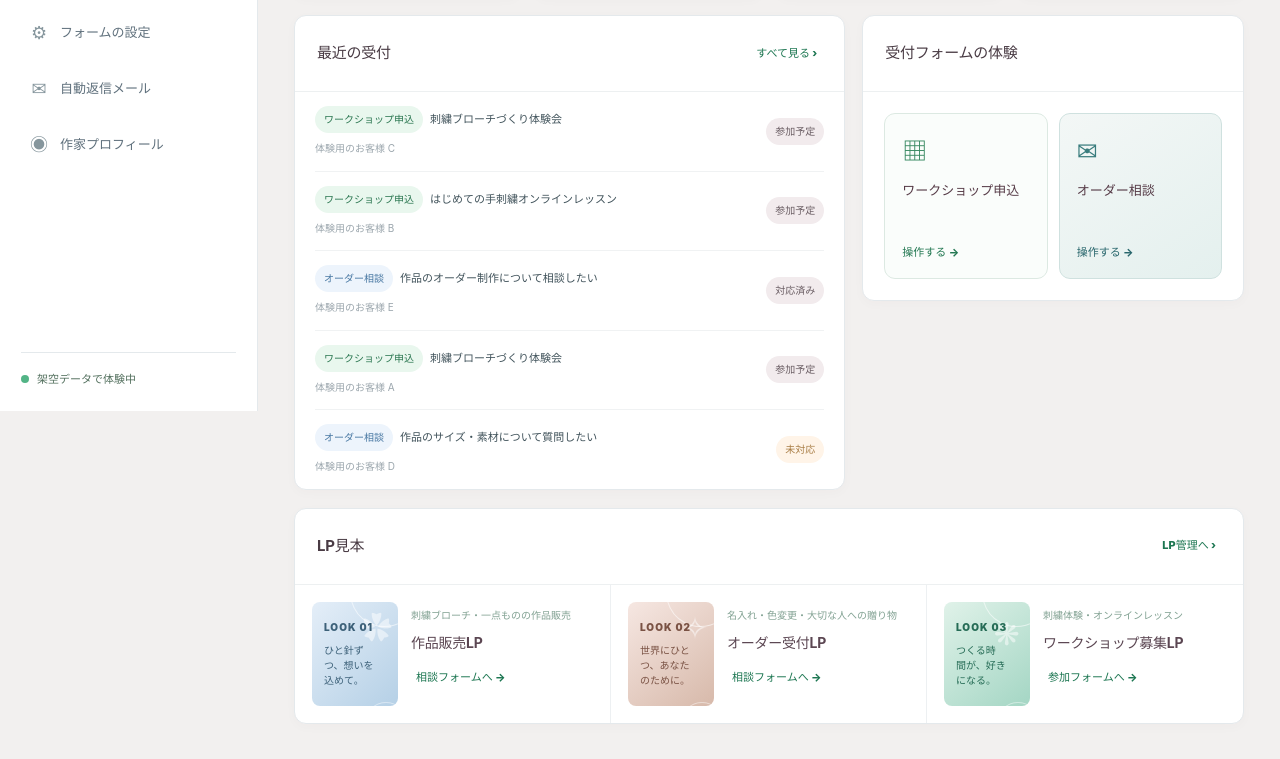
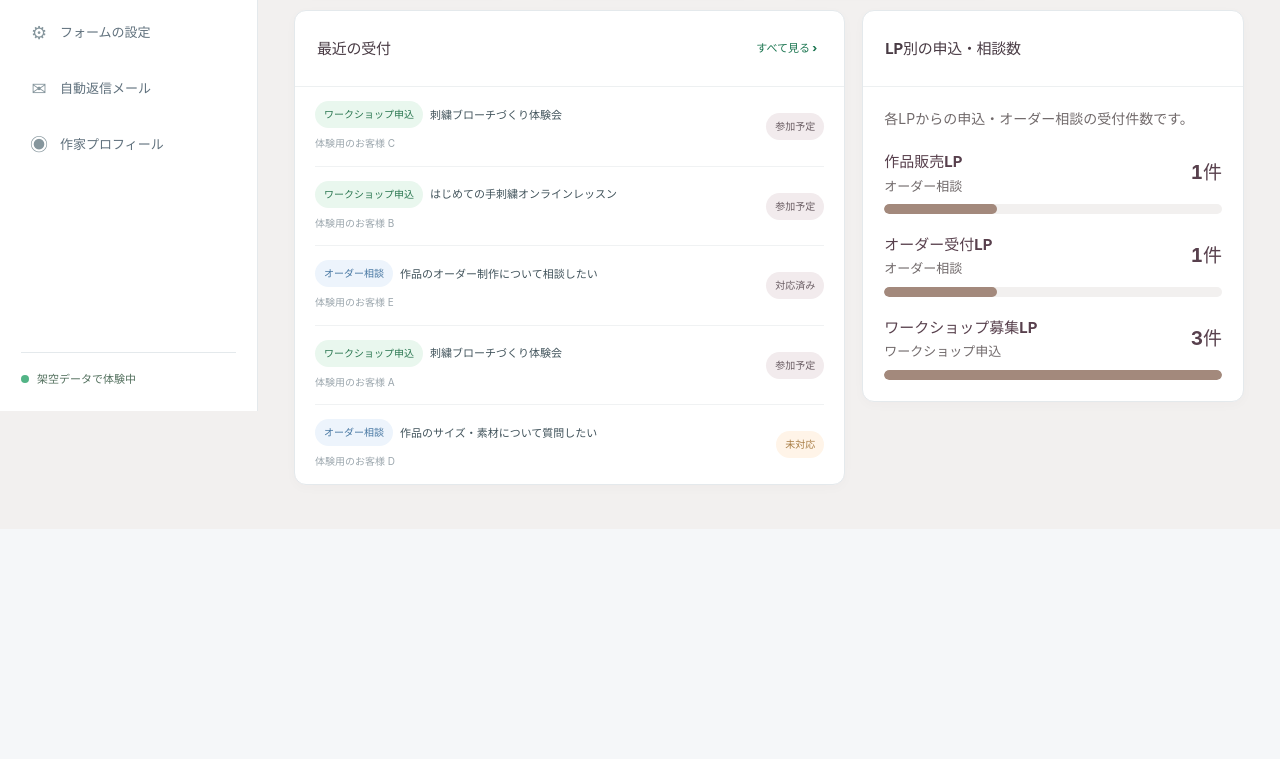
Before and after one commit to shun-apps/solo_lp_service, a website with bundled scripts: page index.html in a window 1280 px wide. Shown: the part 389-1148 px from the top of the page. After the commit the page ends 918 px from the top, so only its background shows below. Built offline with nearby package versions, Linux system fonts and the light colour scheme.

Commit message:
feat: ダッシュボードにLP別の申込・相談数を追加 (#10)
* feat: dashboard shows live per-LP reception counts

* feat: dashboard shows live per-LP reception counts

* feat: dashboard shows live per-LP reception counts

* feat: dashboard shows live per-LP reception counts

* feat: dashboard shows live per-LP reception counts

* feat: dashboard shows live per-LP reception counts

* feat: dashboard shows live per-LP reception counts

* test: correct aggregate after both new receptionist events

```diff
--- a/index.html
+++ b/index.html
@@ -33,19 +33,17 @@
     <main id="main" class="main">
 
       <section class="page" id="page-dashboard" data-page="dashboard" aria-labelledby="title-dashboard">
-        <div class="page-head"><div><span class="eyebrow">ATELIER OVERVIEW</span><h1 id="title-dashboard">ダッシュボード</h1></div><div class="page-ctas"><button class="btn btn-outline" type="button" data-try="contact">オーダー相談を試す</button><button class="btn btn-primary" type="button" data-try="event">ワークショップ申込を試す</button></div></div>
-                <div class="guide-band guide-band--dashboard" role="note">LPからどのくらい予約が入ったかが表示されます。</div>
-        <div class="metrics">
-          <article class="metric"><span>LP見本</span><strong id="stat-lp">3<small>本</small></strong></article>
+        <div class="page-head"><div><span class="eyebrow">ATELIER OVERVIEW</span><h1 id="title-dashboard">ダッシュボード</h1></div></div>
+        <div class="guide-band guide-band--dashboard" role="note">LPからどのくらい予約が入ったかが表示されます。</div>
+        <div class="metrics dashboard-metrics">
           <article class="metric"><span>開催予定のレッスン</span><strong id="stat-events">—</strong></article>
           <article class="metric"><span>参加申込数</span><strong id="stat-register">—</strong></article>
           <article class="metric"><span>未対応のご相談</span><strong id="stat-inquiry">—</strong></article>
         </div>
-        <div class="split">
-          <section class="panel"><div class="panel-head"><div><h2>最近の受付</h2></div><button class="text-action" data-page-go="leads">すべて見る ›</button></div><div id="recent-leads" class="recent-list"></div></section>
-          <section class="panel"><div class="panel-head"><div><h2>受付フォームの体験</h2></div></div><div class="panel-body"><div class="choice-cards"><button type="button" class="choice-card" data-try="event"><span class="choice-symbol">▦</span><b>ワークショップ申込</b><em>操作する →</em></button><button type="button" class="choice-card" data-try="contact"><span class="choice-symbol">✉</span><b>オーダー相談</b><em>操作する →</em></button></div></div></section>
+        <div class="split dashboard-panels">
+          <section class="panel"><div class="panel-head"><h2>最近の受付</h2><button class="text-action" data-page-go="leads">すべて見る ›</button></div><div id="recent-leads" class="recent-list"></div></section>
+          <section class="panel"><div class="panel-head"><h2>LP別の申込・相談数</h2></div><div class="panel-body"><p class="lp-performance-note">各LPからの申込・オーダー相談の受付件数です。</p><div id="lp-breakdown" class="lp-performance-list" aria-live="polite"></div></div></section>
         </div>
-        <section class="panel margin-top"><div class="panel-head"><div><h2>LP見本</h2></div><button class="text-action" data-page-go="lp">LP管理へ ›</button></div><div class="lp-tiles" id="dashboard-lps"></div></section>
       </section>
       <section class="page" id="page-lp" data-page="lp" hidden aria-labelledby="title-lp">
         <div class="page-head"><div><span class="eyebrow">WORKS & STORIES</span><h1 id="title-lp">LP管理</h1></div></div>
--- a/src/app.mjs
+++ b/src/app.mjs
@@ -1,6 +1,6 @@
 import {
  LP_SAMPLES, INQUIRY_TOPICS, initialState, prettyDate, addDaysISO, eventParticipants,
- stats, registerEvent, submitInquiry, setInquiryHandled, cancelRegistration, saveEvent,
+ stats, lpReceptionStats, registerEvent, submitInquiry, setInquiryHandled, cancelRegistration, saveEvent,
  setEventOpen, selectMode
 } from "./state.mjs";
 
@@ -53,7 +53,6 @@ function openEventEditor(ev){
 function renderDashboard(){
  const x=stats(s);
  $("sidebar-name").textContent=s.businessName;
- $("stat-lp").textContent=x.lps+"本";
  $("stat-events").textContent=x.events+"件";
  $("stat-register").textContent=x.registrations+"件";
  $("stat-inquiry").textContent=x.inquiries+"件";
@@ -70,6 +69,24 @@ function renderDashboard(){
   el.append(first,chip(row.status,row.status==="未対応"?"amber":"neutral"));
   box.append(el);
  }
+ const lpRows=lpReceptionStats(s);
+ const max=Math.max(1,...lpRows.map(row=>row.total));
+ const breakdown=$("lp-breakdown");
+ breakdown.replaceChildren();
+ for(const lp of lpRows){
+  const entry=create("div",null,"lp-performance-row");
+  entry.dataset.lpId=lp.id;
+  const heading=create("div",null,"lp-performance-heading");
+  const name=create("div",null,"lp-performance-name");
+  name.append(create("strong",lp.title),create("small",lp.mode==="event"?"ワークショップ申込":"オーダー相談"));
+  heading.append(name,create("strong",lp.total+"件","lp-performance-count"));
+  const track=create("div",null,"lp-performance-track");
+  const fill=create("span",null,"lp-performance-fill");
+  fill.style.width=(lp.total/max*100)+"%";
+  track.append(fill);
+  entry.append(heading,track);
+  breakdown.append(entry);
+ }
 }
 function lpCard(lp,small=false){
  const card=create("article",null,small?"lp-tile":"lp-card");
@@ -85,7 +102,6 @@ function lpCard(lp,small=false){
  return card;
 }
 function renderLps(){
- $("dashboard-lps").replaceChildren(...LP_SAMPLES.map(lp=>lpCard(lp,true)));
  $("lp-cards").replaceChildren(...LP_SAMPLES.map(lp=>lpCard(lp,false)));
 }
 function renderEvents(){
--- a/src/state.mjs
+++ b/src/state.mjs
@@ -54,6 +54,14 @@ export const stats=(s)=>({
   registrations:s.registrations.filter(x=>x.status==="参加予定").length,
   inquiries:s.inquiries.filter(x=>x.status==="未対応").length
 });
+/** LPごとの実受付件数。申込は1件単位（参加人数ではない）で、キャンセルを除外。相談は対応済みも含む。 */
+export function lpReceptionStats(s){
+  return LP_SAMPLES.map(lp=>{
+    const registrations=s.registrations.filter(r=>r.lpId===lp.id&&r.status==="参加予定").length;
+    const inquiries=s.inquiries.filter(q=>q.lpId===lp.id).length;
+    return {id:lp.id,title:lp.title,mode:lp.mode,registrations,inquiries,total:registrations+inquiries};
+  });
+}
 const eventById=(s,id)=>s.events.find(x=>x.id===id);
 export function registerEvent(s,{eventId,lpId="lp-event",attendeeCount=1}){
   const ev=eventById(s,eventId);
--- a/theme-handmade.css
+++ b/theme-handmade.css
@@ -420,3 +420,21 @@ h3 { font-size: 16px; line-height: 1.5; }
   .choice-card { padding: 13px; }
   .records { min-width: 720px; } /* 表は独立横スクロールで文字を潰さない */
 }
+
+
+/* ダッシュボードは業務の数字とLP別受付数だけを表示。配色は既存のグレージュ系。 */
+.dashboard-metrics { grid-template-columns: repeat(3,minmax(0,1fr)); }
+.lp-performance-note { margin:0 0 20px; color:#716A6B; font-size:14px; line-height:1.6; }
+.lp-performance-list { display:grid; gap:20px; }
+.lp-performance-row { display:grid; gap:9px; min-width:0; }
+.lp-performance-heading { display:flex; align-items:center; justify-content:space-between; gap:12px; }
+.lp-performance-name { display:grid; gap:4px; min-width:0; }
+.lp-performance-name strong { color:#58404D; font-size:15px; line-height:1.45; overflow-wrap:anywhere; }
+.lp-performance-name small { color:#716A6B; font-size:13px; line-height:1.4; }
+.lp-performance-count { color:#58404D; font-size:19px; white-space:nowrap; font-variant-numeric:tabular-nums; }
+.lp-performance-track { width:100%; height:10px; border-radius:999px; background:#F2F0EF; overflow:hidden; }
+.lp-performance-fill { display:block; height:100%; background:#A3897C; border-radius:999px; }
+@media(max-width:650px){
+  .dashboard-metrics { grid-template-columns: repeat(2,minmax(0,1fr)); }
+  .dashboard-metrics .metric:last-child { grid-column:1 / -1; }
+}
```
Also changed, not shown: scripts/smoke.mjs (+18 -3 lines), tests/state.test.mjs (+28 -1 lines), README.md.
